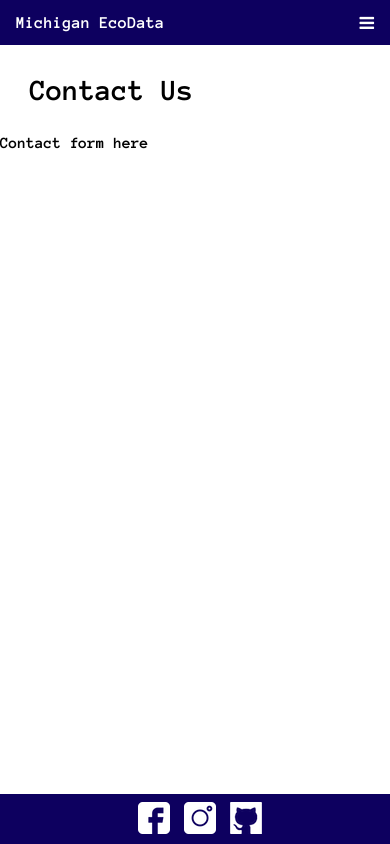
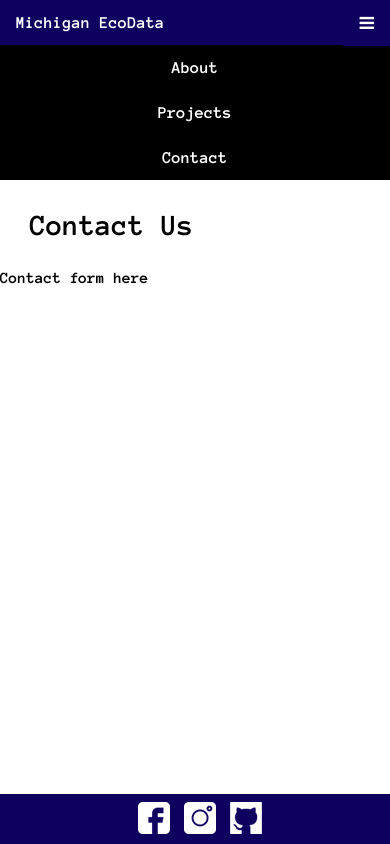
Before and after one commit to UMEcoData/oldWebsite, a plain HTML site: page contact.html in a window 390 px wide. Both pictures are taken after a click on the link 366 px from the left and 23 px from the top of the page. Drawn offline with Linux system fonts and the light colour scheme.

Commit message:
Update contact.html

```diff
--- a/contact.html
+++ b/contact.html
@@ -10,7 +10,7 @@
 <link rel="stylesheet" href="https://cdnjs.cloudflare.com/ajax/libs/font-awesome/4.7.0/css/font-awesome.min.css">
 <script>
 function myFunction() {
-  var x = document.getElementById("myLinks");
+  var x = document.getElementById("mobileLinks");
   if (x.style.display === "block") {
     x.style.display = "none";
   } else {
```
